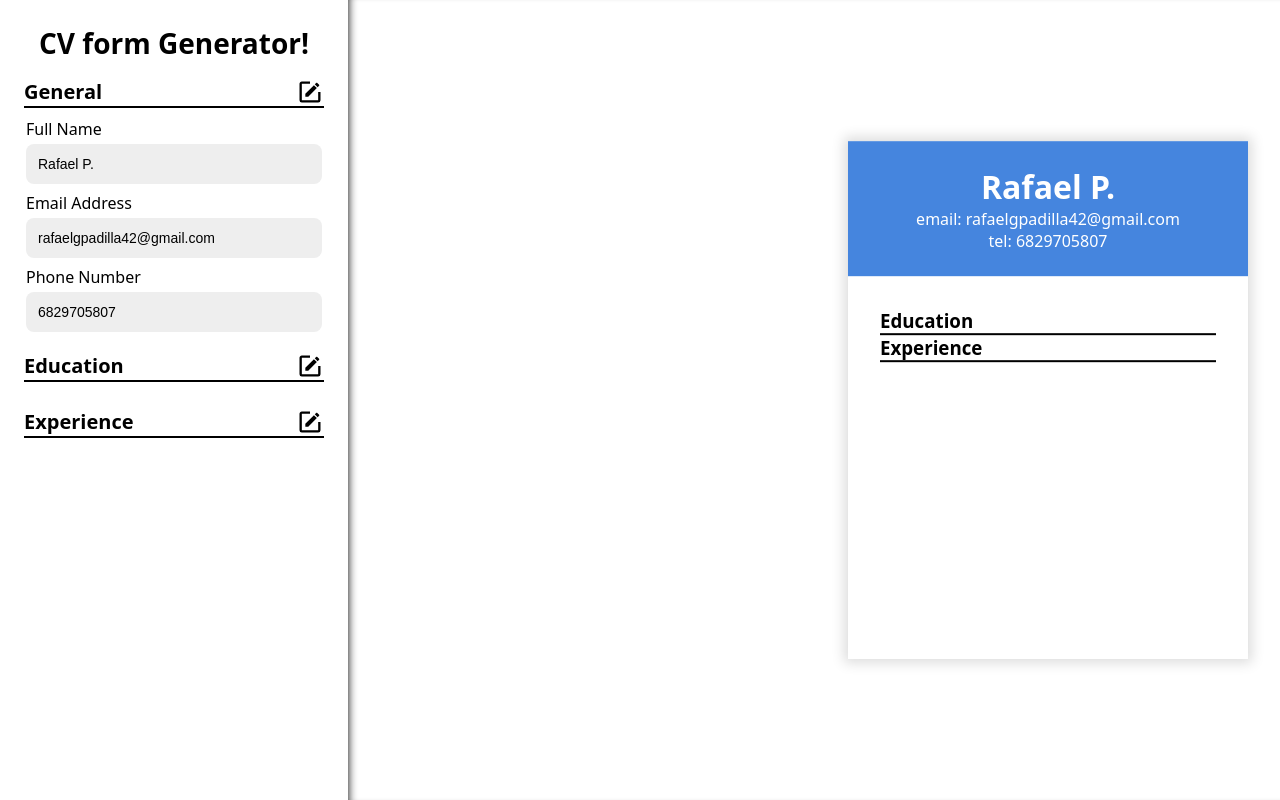
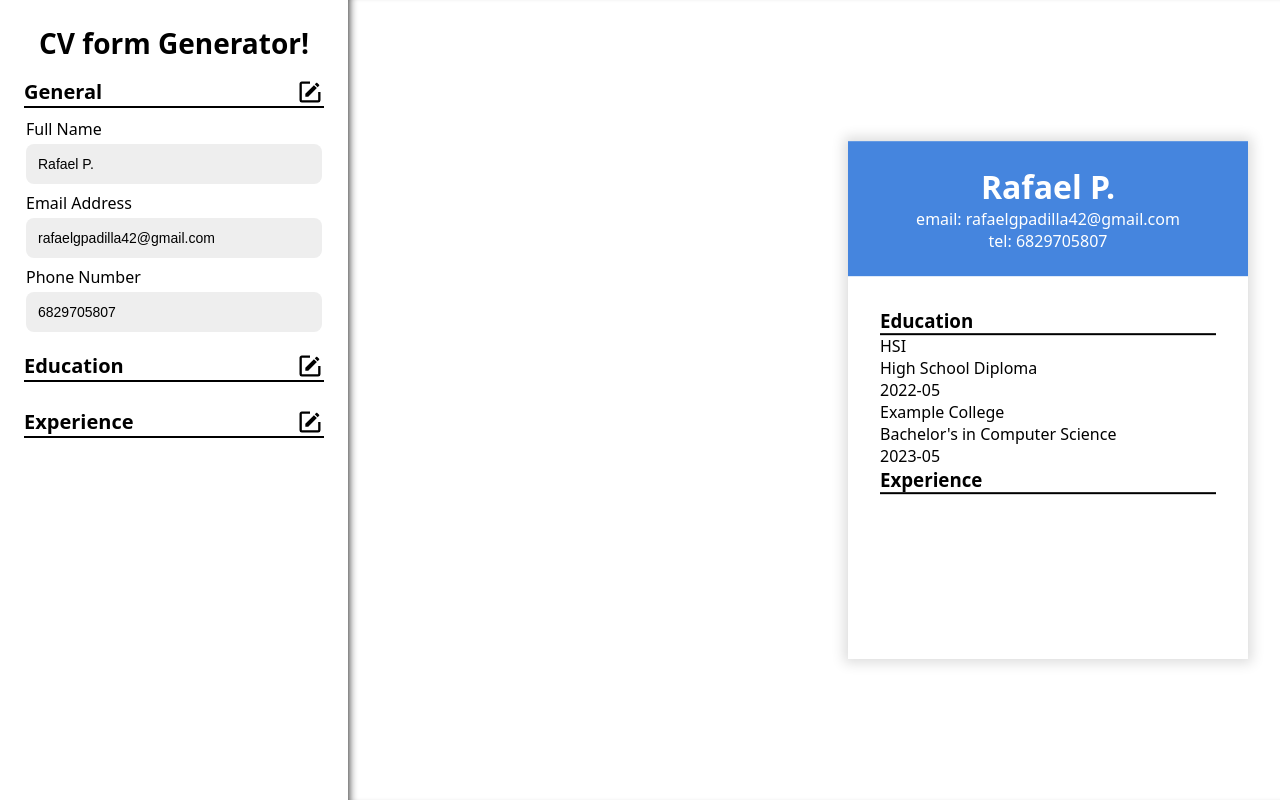
Before and after one commit to crispynoodlesoup/react-CV, a React (Vite) app: page / in a window 1280 px wide. Built offline with nearby package versions, Linux system fonts and the light colour scheme.

Commit message:
display education information on CV

```diff
--- a/src/App.jsx
+++ b/src/App.jsx
@@ -58,6 +58,17 @@ function CV({ applicantInfo }) {
         <div>
           <section className="cv-section">
             <h3>Education</h3>
+            <div>
+              {applicantInfo.education.map((school) => {
+                return (
+                  <div key={school.id}>
+                    <p className="school-name">{school.name}</p>
+                    <p className="school-degree">{school.degree}</p>
+                    <p className="school-date">{school.date}</p>
+                  </div>
+                );
+              })}
+            </div>
           </section>
           <section className="cv-section">
             <h3>Experience</h3>
--- a/src/Inputs.jsx
+++ b/src/Inputs.jsx
@@ -75,7 +75,7 @@ function SchoolInputs({ setApplicantInfo, applicantInfo, schoolIndex }) {
         />
       </p>
       <p>
-        <label htmlFor="study-date">Date of Study</label>
+        <label htmlFor="study-date">Date of Completion</label>
         <input
           id="study-date"
           type="month"
```
